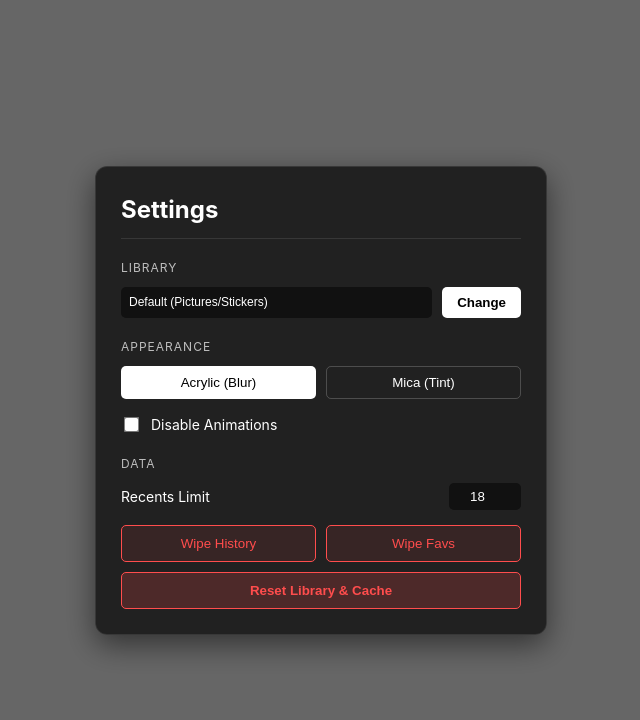
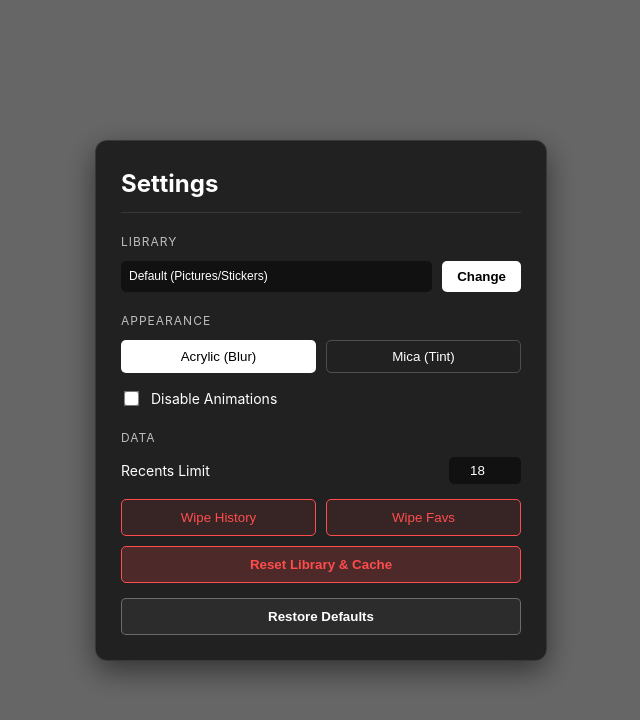
Before and after one commit to 0xDarwinC/Soji, a React (Vite) app: page / in a window 1280 px wide. Both pictures are taken after a click on the button "Settings". Shown: the top 720 px of the page, without its empty margins (319-959 px from the left). Built offline with nearby package versions, Linux system fonts and the light colour scheme.

Commit message:
added restore defaults

```diff
--- a/package.json
+++ b/package.json
@@ -1,7 +1,7 @@
 {
   "name": "soji",
   "private": true,
-  "version": "0.2.1",
+  "version": "0.2.2",
   "type": "module",
   "scripts": {
     "dev": "vite",
--- a/src-tauri/tauri.conf.json
+++ b/src-tauri/tauri.conf.json
@@ -1,7 +1,7 @@
 {
   "$schema": "https://schema.tauri.app/config/2",
   "productName": "soji",
-  "version": "0.2.1",
+  "version": "0.2.2",
   "identifier": "com.soji.app",
   "build": {
     "beforeDevCommand": "npm run dev",
--- a/src/App.tsx
+++ b/src/App.tsx
@@ -180,6 +180,16 @@ function App() {
     const saveSettings = async (newSettings: AppSettings) => {
         setSettings(newSettings);
         await invoke("save_settings", { settings: newSettings });
+    };
+
+        const handleRestoreDefaults = async () => {
+        const defaults: AppSettings = {
+            sticker_path: settings.sticker_path, // we keep their sticker path though.
+            recents_limit: 18,
+            theme: "acrylic",
+            disable_animations: false
+        };
+        await saveSettings(defaults);
     };
 
     const handleChooseFolder = async () => {
@@ -384,6 +394,17 @@ function App() {
                                 <button onClick={() => handleWipeData("favorites")} style={{ flex: 1, padding: "10px", borderRadius: "5px", border: "1px solid #ff4d4d", background: "rgba(255, 77, 77, 0.1)", color: "#ff4d4d", cursor: "pointer" }}>Wipe Favs</button>
                             </div>
                             <button onClick={() => handleWipeData("db")} style={{ width: "100%", padding: "10px", borderRadius: "5px", border: "1px solid #ff4d4d", background: "rgba(255, 77, 77, 0.2)", color: "#ff4d4d", cursor: "pointer", fontWeight: "bold" }}>Reset Library & Cache</button>
+                            <button
+                                onClick={handleRestoreDefaults}
+                                style={{
+                                    width: "100%", padding: "10px", borderRadius: "5px",
+                                    border: "1px solid rgba(255, 255, 255, 0.3)",
+                                    background: "rgba(255, 255, 255, 0.05)",
+                                    color: "white", cursor: "pointer", fontWeight: "bold", marginTop: "5px"
+                                }}
+                            >
+                                Restore Defaults
+                            </button>
                         </div>
                     </div>
                 </div>
```
Also changed, not shown: 2 other files (tests, documents, lock files or other folders).
